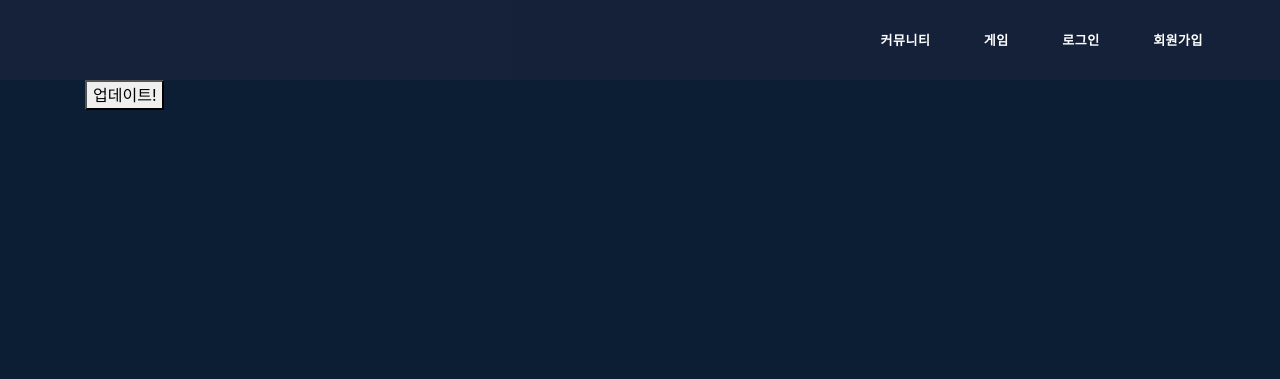
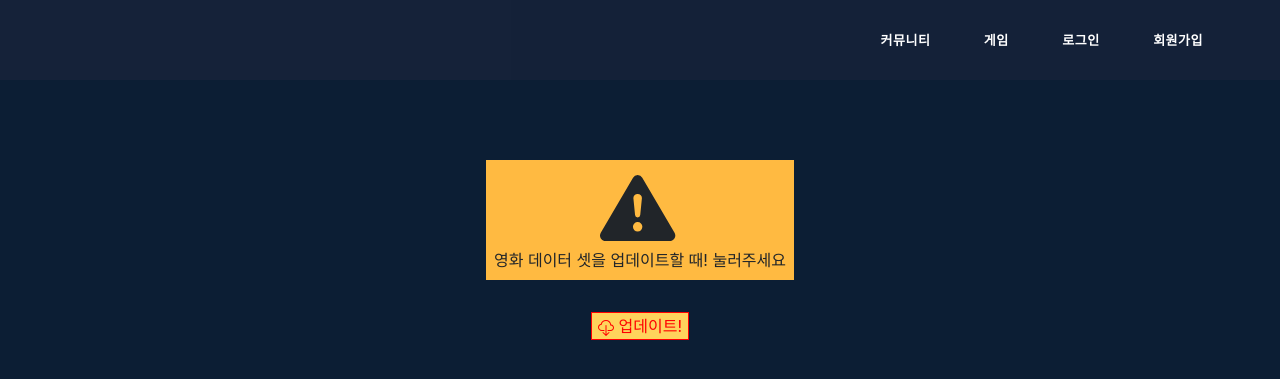
Before and after one commit to damingu/Retro-movie-random-game, a Django app: page /gameadmin/ in a window 1280 px wide. Shown: the top 379 px of the page. Run offline with Django 3.2, Linux system fonts and the light colour scheme; some libraries are stand-ins or nearby versions.

```diff
--- a/articles/forms.py
+++ b/articles/forms.py
@@ -27,7 +27,7 @@ class ArticleForm(forms.ModelForm):
         widget=forms.NumberInput(
             attrs={
                 'class':"article-form",
-                'placeholder':'0~5',
+                'placeholder':' 0~5 점수로 평점을 입력해주세요',
             }
         ),
         error_messages={
--- a/articles/templates/articles/form.html
+++ b/articles/templates/articles/form.html
@@ -5,7 +5,9 @@
   <link rel="stylesheet" href="{% static 'stylesheets/articles_form.css' %}">
 {% endblock %}
 {% block content %}
-<div style="height:80px;"></div>
+<div style="height:80px;">
+  <h1 class="text-center pt-1" style="color:white">📝리뷰 작성</h1>
+</div>
 <div class="row">
   <form class="form-int col-10" action="" method="POST">
     {% csrf_token %}
--- a/articles/templates/articles/index.html
+++ b/articles/templates/articles/index.html
@@ -17,7 +17,7 @@
           <a class="custom-btn mb-3 mr-1" href="#carouselExampleIndicators2" role="button" data-slide="prev">
             <i class="fa fa-arrow-left"></i>
           </a>
-          <a class="custom-btn mb-3 " href="#carouselExampleIndicators2" role="button" data-slide="next">
+          <a class="custom-btn mb-3 mr-1" href="#carouselExampleIndicators2" role="button" data-slide="next">
             <i class="fa fa-arrow-right"></i>
           </a>
         </div>
@@ -31,7 +31,7 @@
                     <div class="card card-height-95">
                       {% comment %} <img class="img-fluid m-auto" alt="100%x280" src="https://image.tmdb.org/t/p/w500/{{article.movie.poster_path}}"> {% endcomment %}
                       <div class="d-flex justify-content-center slide-card-color" style="height:75%">
-                        <img class="img-fluid col-10 p-auto" alt="100%x280" src="https://image.tmdb.org/t/p/w500/{{article.movie.poster_path}}" style="height:100%;">
+                        <img class="img-fluid col-10 p-auto" alt="100%x280" src="https://image.tmdb.org/t/p/w500/{{article.movie.poster_path}}" style="height:240px;">
                       </div>
                       <div class="card-body slide-card-color d-flex justify-content-center">
                         <h6 class="card-title col-10 text-center"><a class="default-text" href="{% url 'articles:detail' article.pk %}">{{article.title}}</a></h6>
--- a/articles/urls.py
+++ b/articles/urls.py
@@ -8,7 +8,9 @@ urlpatterns = [
     path('create/<int:movie_pk>/',views.create,name='create'),
     path('<int:article_pk>/',views.detail,name='detail'),
     path('<int:article_pk>/update/', views.update, name='update'),
+    path('<int:article_pk>/delete/', views.delete, name='delete'),
     path('<int:article_pk>/comments/', views.create_comment, name='create_comment'),
+    path('<int:article_pk>/comments/<int:comment_pk>/delete/', views.comments_delete, name='comments_delete'),
     path('<int:article_pk>/like/', views.like, name='like'),
 
 ]
--- a/config/static/stylesheets/articles_index.css
+++ b/config/static/stylesheets/articles_index.css
@@ -37,6 +37,7 @@ a:hover {
 }
 
 .custom-btn {
+  width: 5px;
   border: 1px solid;
   background: #005479;
   color: #f5a302;
--- /dev/null
+++ b/config/static/stylesheets/game_gameadmin.css
@@ -0,0 +1,18 @@
+.comment {
+  background: #ffba41;
+  margin: auto;
+  padding: 0.5rem;
+}
+
+.delete-btn {
+  border: 1px solid;
+  background: #ffd35c;
+  margin:2rem;
+  color:red;
+  transition: 250ms background ease-in;
+}
+.delete-btn:hover, .delete-btn:focus {
+  background: red;
+  color: wheat;
+  transition: 250ms background ease-in;
+}
--- a/game/templates/game/gameadmin.html
+++ b/game/templates/game/gameadmin.html
@@ -1,6 +1,25 @@
 {% extends 'base.html' %}
+{% load static %}
+  {% block css %}
+    <link rel="stylesheet" href="{% static 'stylesheets/game_gameadmin.css' %}">
+  {% endblock %}
+
 {% block content %}
-<form action="{% url 'game:update_movie' %}">
-  <button>업데이트!</button>
+<div class="d-flex flex-column justify-content-center align-items-center" style="margin-top:5rem;">
+  <div class="d-flex flex-column justify-content-center align-items-center comment">
+    <svg width="5em" height="5em" viewBox="0 0 17 16" class="bi bi-exclamation-triangle-fill" fill="currentColor" xmlns="http://www.w3.org/2000/svg">
+      <path fill-rule="evenodd" d="M8.982 1.566a1.13 1.13 0 0 0-1.96 0L.165 13.233c-.457.778.091 1.767.98 1.767h13.713c.889 0 1.438-.99.98-1.767L8.982 1.566zM8 5a.905.905 0 0 0-.9.995l.35 3.507a.552.552 0 0 0 1.1 0l.35-3.507A.905.905 0 0 0 8 5zm.002 6a1 1 0 1 0 0 2 1 1 0 0 0 0-2z"/>
+    </svg>
+    <div>영화 데이터 셋을 업데이트할 때! 눌러주세요</div>
+  </div>
+  <form action="{% url 'game:update_movie' %}">
+    <button class="delete-btn">
+      <svg width="1em" height="1em" viewBox="0 0 16 16" class="bi bi-cloud-download" fill="currentColor" xmlns="http://www.w3.org/2000/svg">
+        <path fill-rule="evenodd" d="M4.406 1.342A5.53 5.53 0 0 1 8 0c2.69 0 4.923 2 5.166 4.579C14.758 4.804 16 6.137 16 7.773 16 9.569 14.502 11 12.687 11H10a.5.5 0 0 1 0-1h2.688C13.979 10 15 8.988 15 7.773c0-1.216-1.02-2.228-2.313-2.228h-.5v-.5C12.188 2.825 10.328 1 8 1a4.53 4.53 0 0 0-2.941 1.1c-.757.652-1.153 1.438-1.153 2.055v.448l-.445.049C2.064 4.805 1 5.952 1 7.318 1 8.785 2.23 10 3.781 10H6a.5.5 0 0 1 0 1H3.781C1.708 11 0 9.366 0 7.318c0-1.763 1.266-3.223 2.942-3.593.143-.863.698-1.723 1.464-2.383z"/>
+        <path fill-rule="evenodd" d="M7.646 15.854a.5.5 0 0 0 .708 0l3-3a.5.5 0 0 0-.708-.708L8.5 14.293V5.5a.5.5 0 0 0-1 0v8.793l-2.146-2.147a.5.5 0 0 0-.708.708l3 3z"/>
+      </svg>
+      업데이트!
+    </button>
+</div>
 </form>
 {% endblock content %}
--- a/game/templates/game/movie_detail.html
+++ b/game/templates/game/movie_detail.html
@@ -59,7 +59,7 @@ movie detail
       {% endfor %}
       <hr>
       <div style="display:inline">
-        <form action="{% url 'game:create_comment' movie.pk %}" method="POST">
+        <form action="{% url 'game:create_comment' poster_idx %}" method="POST">
           {% csrf_token %}
           {{ comment_form }}
           <button class="btn-2">댓글 작성</button>
--- a/game/urls.py
+++ b/game/urls.py
@@ -15,7 +15,7 @@ urlpatterns = [
     # 찜한 목록 보여주기
     path('my_movie_list/',views.my_movie_list,name="my_movie_list"),
     # 예고편에서 댓글쓰기
-    path('<int:movie_pk>/comments/', views.create_comment, name='create_comment'),
+    path('<int:poster_idx>/comments/', views.create_comment, name='create_comment'),
 
     # admin용
     path('gameadmin/',views.gameadmin,name="gameadmin"),
--- a/game/views.py
+++ b/game/views.py
@@ -57,8 +57,8 @@ def movie_detail(request,game_idx):
 
     # 예고편 가져오기
     URL = 'https://www.googleapis.com/youtube/v3/search'
-    API_KEY='AIzaSyCdneHhIhINFW9826nIXk0OJVtSnCq_aI8'
-    # API_KEY='AIzaSyClauhHokVFylfo5bKnc80LTnNuurpC1O8'
+    # API_KEY='AIzaSyCdneHhIhINFW9826nIXk0OJVtSnCq_aI8'
+    API_KEY='AIzaSyClauhHokVFylfo5bKnc80LTnNuurpC1O8'
     params= {
           'part': 'snippet',
           'key': API_KEY,
@@ -77,6 +77,7 @@ def movie_detail(request,game_idx):
         'movie':movie,
         'comment_form': comment_form,
         'comments': comments,
+        'poster_idx': tempmovie.poster_idx
     }
     return render(request,'game/movie_detail.html',context)
 
@@ -104,15 +105,18 @@ def like(request, movie_pk):
 
 
 # 영화 댓글 쓰기
-def create_comment(request, movie_pk):
-    movie = get_object_or_404(Movie, pk=movie_pk)
+def create_comment(request, poster_idx):
+    tempmovie = get_object_or_404(TempMovie,poster_idx=poster_idx)
+    movie_pk = tempmovie.movie_id
+    movie = get_object_or_404(Movie,pk=movie_pk)
+
     comment_form = CommentForm(request.POST)
     if comment_form.is_valid():
         comment = comment_form.save(commit=False)
         comment.movie = movie
         comment.user = request.user
         comment.save()
-        return redirect('game:movie_detail', movie.pk)
+        return redirect('game:movie_detail', poster_idx)
     context = {
         'comment_form': comment_form,
         'review': movie,
@@ -126,7 +130,6 @@ def my_movie_list(request):
     user = request.user
     movies=user.like_movies.all()
     # writen_articles = get_object_or_404(articles_models.Article,pk=user.id)
-
 
     context={
         'movies':movies
```
Also changed, not shown: accounts/templates/accounts/login.html (+9 -3 lines), articles/templates/articles/detail.html (+20 -4 lines), articles/views.py (+16 -1 lines), config/static/stylesheets/articles_detail.css (+8 -7 lines), game/templates/game/my_movie_list.html (+5 -5 lines).
